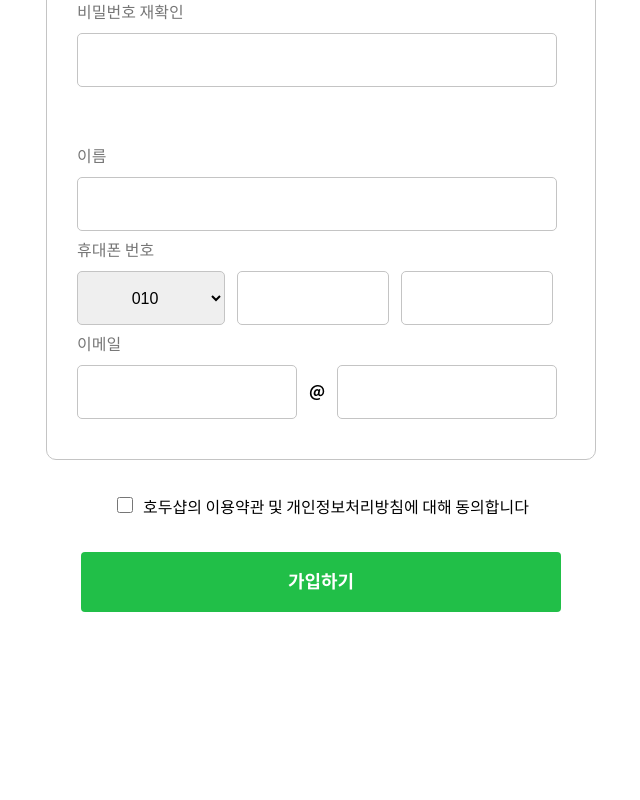
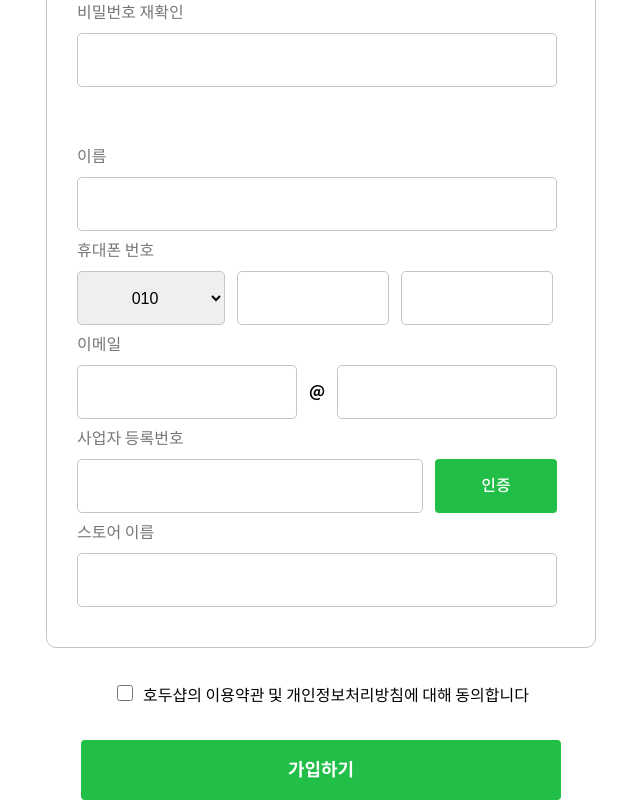
Before and after one commit to EllaSEON/OpenMarket, a React (Create React App) app: page /join in a window 1280 px wide. Shown: the part 570-1370 px from the top of the page, without its empty margins (319-959 px from the left). Before the commit the page ends 1182 px from the top, so only its background shows below. Built offline with nearby package versions, Linux system fonts and the light colour scheme.

Commit message:
<feat> : react-hook-form 을 이용한 input 생성

```diff
--- a/src/components/Join/JoinForm/JoinForm.tsx
+++ b/src/components/Join/JoinForm/JoinForm.tsx
@@ -19,7 +19,7 @@ function JoinForm() {
     getValues,
     watch,
     formState: { errors },
-  } = useForm();
+  } = useForm({ mode: "onChange" });
 
   console.log(watch());
 
@@ -195,6 +195,35 @@ function JoinForm() {
                 </S.ErrorText>
               ))}
           </InputWrapper>
+          <JoinInput
+            label="사업자 등록번호"
+            forid="businessNo"
+            type="text"
+            width={346}
+            isButton={true}
+            {...register("businessNo", {
+              required: "필수 정보입니다.",
+              pattern: {
+                value: regExp.BUSINESS_REGEX,
+                message: "10자 이상의 숫자를 입력해야 합니다.",
+              },
+            })}
+          />
+          {errors.businessNo && (
+            <S.ErrorText>{errors.businessNo?.message?.toString()}</S.ErrorText>
+          )}
+          <JoinInput
+            label="스토어 이름"
+            forid="storeName"
+            type="text"
+            width={480}
+            {...register("storeName", {
+              required: "필수 정보입니다.",
+            })}
+          />
+          {errors.storeName && (
+            <S.ErrorText>{errors.storeName?.message?.toString()}</S.ErrorText>
+          )}
         </S.JoinSection>
         <CheckTerm
           register={register("checkbox")}
--- a/src/utils/regExp.ts
+++ b/src/utils/regExp.ts
@@ -10,12 +10,15 @@ export const START_EMAIL_REGEX =
 export const END_EMAIL_REGEX =
   /(?:(?:[a-z0-9](?:[a-z0-9-]*[a-z0-9])?\.)+[a-z0-9](?:[a-z0-9-]*[a-z0-9])?|\[(?:(?:25[0-5]|2[0-4][0-9]|[01]?[0-9][0-9]?)\.){3}(?:25[0-5]|2[0-4][0-9]|[01]?[0-9][0-9]?|[a-z0-9-]*[a-z0-9]:(?:[\x01-\x08\x0b\x0c\x0e-\x1f\x21-\x5a\x53-\x7f]|\\[\x01-\x09\x0b\x0c\x0e-\x7f])+)\])/g;
 
+export const BUSINESS_REGEX = /\d{10,}/;
+
 export const regExp = {
   ID_REGEX,
   PW_REGEX,
   PHONE_NO_REGEX,
   START_EMAIL_REGEX,
   END_EMAIL_REGEX,
+  BUSINESS_REGEX,
 };
 
 export default regExp;
```
